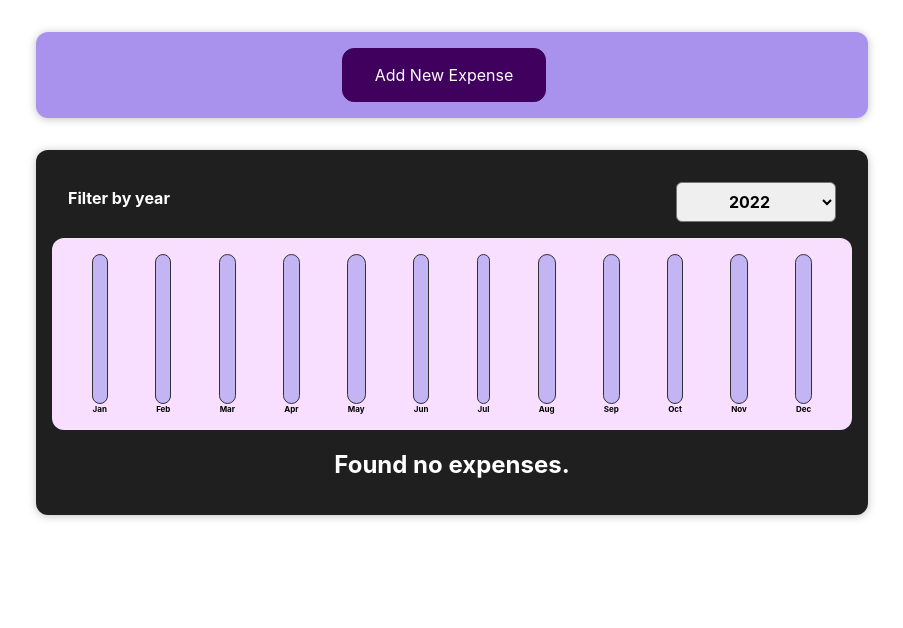
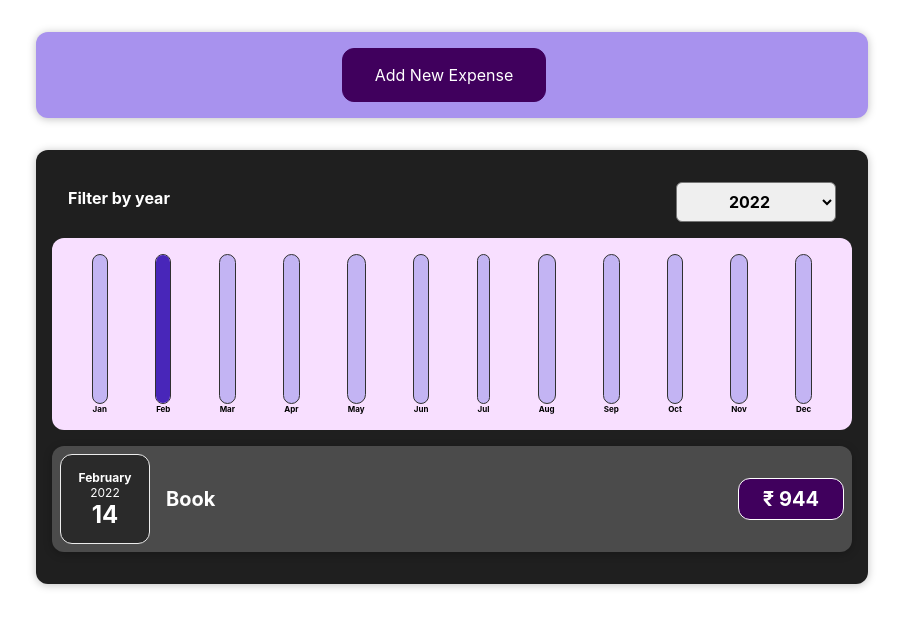
Before and after one commit to vikashsingh853/Expense-App, a React (Create React App) app: page / in a window 1280 px wide. Shown: the top 628 px of the page, without its empty margins (188-1091 px from the left). Built offline with nearby package versions, Linux system fonts and the light colour scheme.

Commit message:
Update App.js

```diff
--- a/src/App.js
+++ b/src/App.js
@@ -8,7 +8,7 @@ const DUMMY_EXPENSES = [
     id: 'e1',
     title: 'Book',
     amount: 944,
-    date: new Date(2021, 7, 14),
+    date: new Date(2022, 1, 14),
   },
   { id: 'e2', title: 'New TV', amount: 11799, date: new Date(2021, 2, 12) },
   {
```
